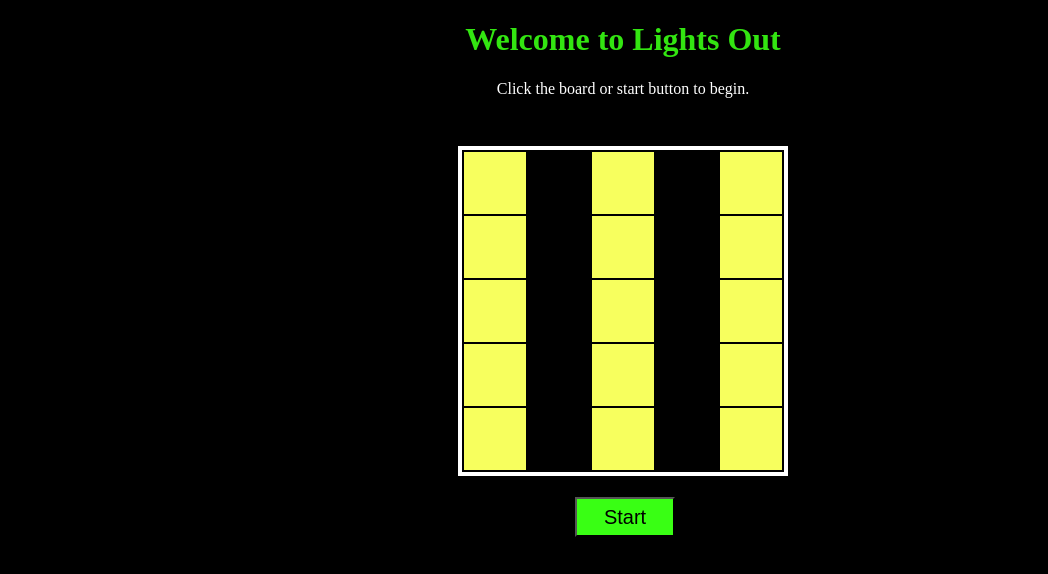
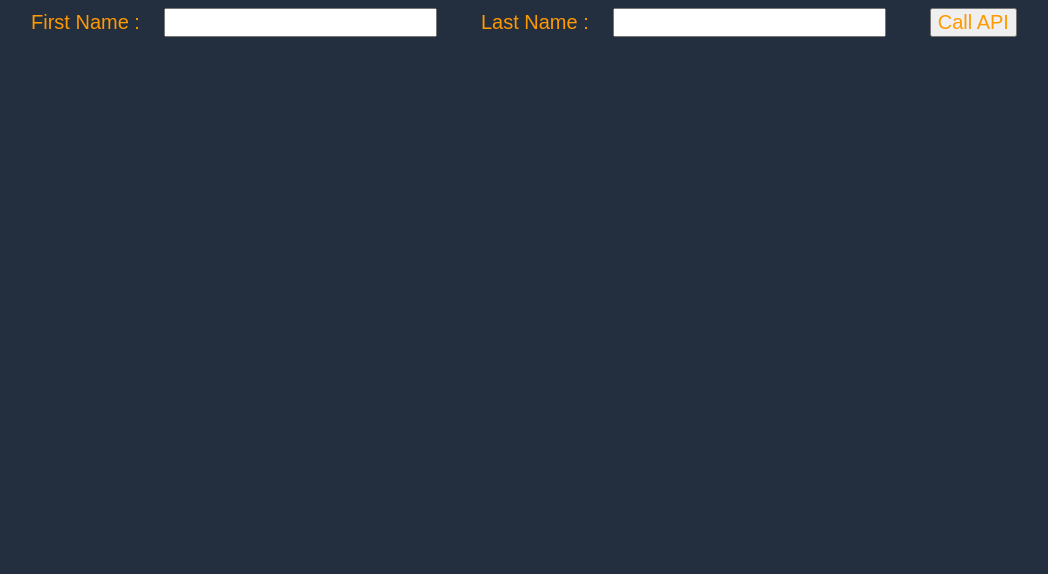
Before and after one commit to Aidan-Trujillo/AWS_Web_2024, a plain HTML site: page index.html in a window 1280 px wide. Shown: the whole page, without its empty margins (17-1065 px from the left). Drawn offline with Linux system fonts and the light colour scheme.

Commit message:
Updating Index.html

```diff
--- a/index.html
+++ b/index.html
@@ -1,55 +1,58 @@
 <!DOCTYPE html>
 <html>
 <head>
-	<meta charset="utf-8">
-	<title>Lights Out</title>
-	<link rel="stylesheet" href="9.css">
-	<script type="module" src="lightsOut.js"></script>
+    <meta charset="UTF-8">
+    <title>Hello World</title>
+    <!-- Add some CSS to change client UI -->
+    <style>
+    body {
+        background-color: #232F3E;
+        }
+    label, button {
+        color: #FF9900;
+        font-family: Arial, Helvetica, sans-serif;
+        font-size: 20px;
+        margin-left: 40px;
+        }
+     input {
+        color: #232F3E;
+        font-family: Arial, Helvetica, sans-serif;
+        font-size: 20px;
+        margin-left: 20px;
+        }
+    </style>
+    <script>
+        // define the callAPI function that takes a first name and last name as parameters
+        var callAPI = (firstName,lastName)=>{
+            // instantiate a headers object
+            var myHeaders = new Headers();
+            // add content type header to object
+            myHeaders.append("Content-Type", "application/json");
+            // using built in JSON utility package turn object to string and store in a variable
+            var raw = JSON.stringify({"firstName":firstName,"lastName":lastName});
+            // create a JSON object with parameters for API call and store in a variable
+            var requestOptions = {
+                method: 'POST',
+                headers: myHeaders,
+                body: raw,
+                redirect: 'follow'
+            };
+            // make API call with parameters and use promises to get response
+            fetch("arn:aws:execute-api:us-west-2:927050256719:mpt0fvps81/*/POST/", requestOptions)
+            .then(response => response.text())
+            .then(result => alert(JSON.parse(result).body))
+            .catch(error => console.log('error', error));
+        }
+    </script>
 </head>
 <body>
-	<h1>Welcome to Lights Out</h1>
-	<p id="instructions">Click the board or start button to begin.</p>
-	<table class="lightsOutGrid unplayable">
-		<tr id="rowOne">
-			<td class="lightTile tileFlash"></td>
-			<td class="lightTile tileFlash"></td>
-			<td class="lightTile tileFlash"></td>
-			<td class="lightTile tileFlash"></td>
-			<td class="lightTile tileFlash"></td>
-		</tr>
-		<tr id="rowTwo">
-			<td class="lightTile tileFlash"></td>
-			<td class="lightTile tileFlash"></td>
-			<td class="lightTile tileFlash"></td>
-			<td class="lightTile tileFlash"></td>
-			<td class="lightTile tileFlash"></td>
-		</tr>
-		<tr id="rowThree">
-			<td class="lightTile tileFlash"></td>
-			<td class="lightTile tileFlash"></td>
-			<td class="lightTile tileFlash"></td>
-			<td class="lightTile tileFlash"></td>
-			<td class="lightTile tileFlash"></td>
-		</tr>
-		<tr id="rowFour">
-			<td class="lightTile tileFlash"></td>
-			<td class="lightTile tileFlash"></td>
-			<td class="lightTile tileFlash"></td>
-			<td class="lightTile tileFlash"></td>
-			<td class="lightTile tileFlash"></td>
-		</tr>
-		<tr id="rowFive">
-			<td class="lightTile tileFlash"></td>
-			<td class="lightTile tileFlash"></td>
-			<td class="lightTile tileFlash"></td>
-			<td class="lightTile tileFlash"></td>
-			<td class="lightTile tileFlash"></td>
-		</tr>
-	</table>
-	<div class="belowGame">
-		<p class="belowGameChild" id="guessCount"></p>
-		<span id="btnBlankSpace"></span>
-		<button class="belowGameChild" id="game-btn">Start</button>
-	</div>
+    <form>
+        <label>First Name :</label>
+        <input type="text" id="fName">
+        <label>Last Name :</label>
+        <input type="text" id="lName">
+        <!-- set button onClick method to call function we defined passing input values as parameters -->
+        <button type="button" onclick="callAPI(document.getElementById('fName').value,document.getElementById('lName').value)">Call API</button>
+    </form>
 </body>
 </html>
```
Also changed, not shown: lights-out/index.html (added, +55 -0 lines), lights-out/9.css (renamed from 9.css), lights-out/lightsOut.js (renamed from lightsOut.js).
